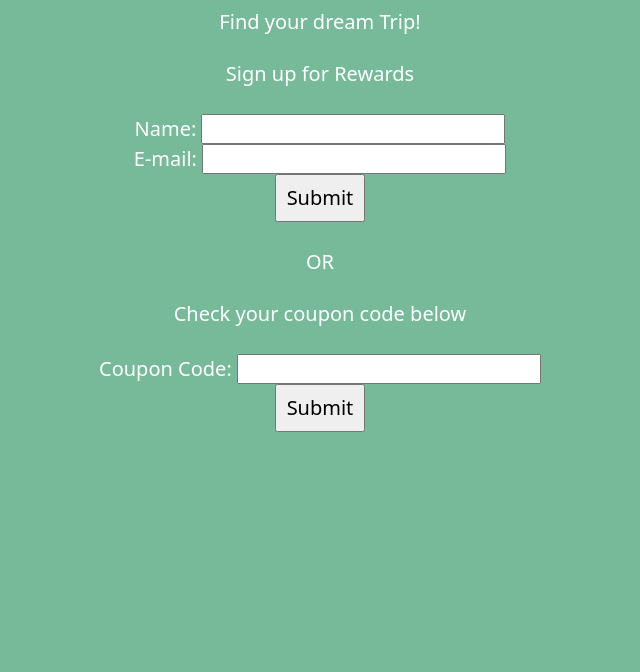
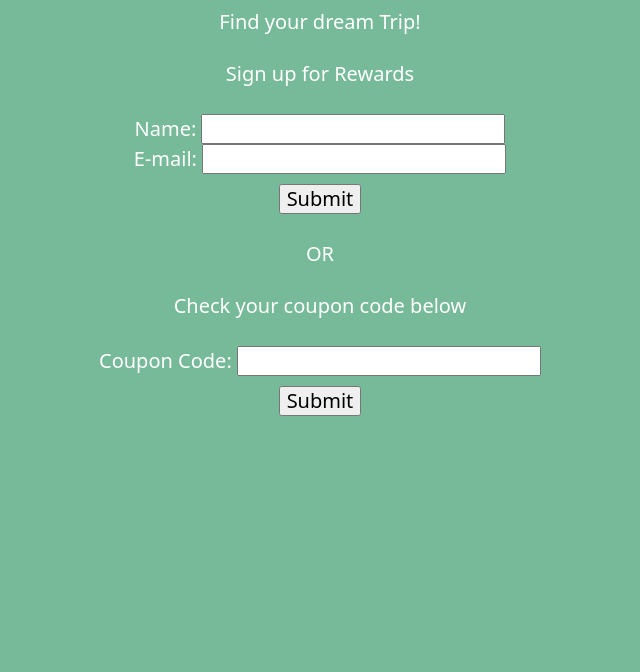
Before and after one commit to hhersley/Homework2, a PHP site: page / in a window 1280 px wide. Shown: the part 56-728 px from the top of the page, without its empty margins (320-960 px from the left). Run offline with PHP 8.4, Linux system fonts and the light colour scheme.

Commit message:
Update StyleSheet2.css

```diff
--- a/StyleSheet2.css
+++ b/StyleSheet2.css
@@ -22,5 +22,5 @@ footer
 
 #submit
 {
-padding:10px;
+margin-top:10px;
 }
```
